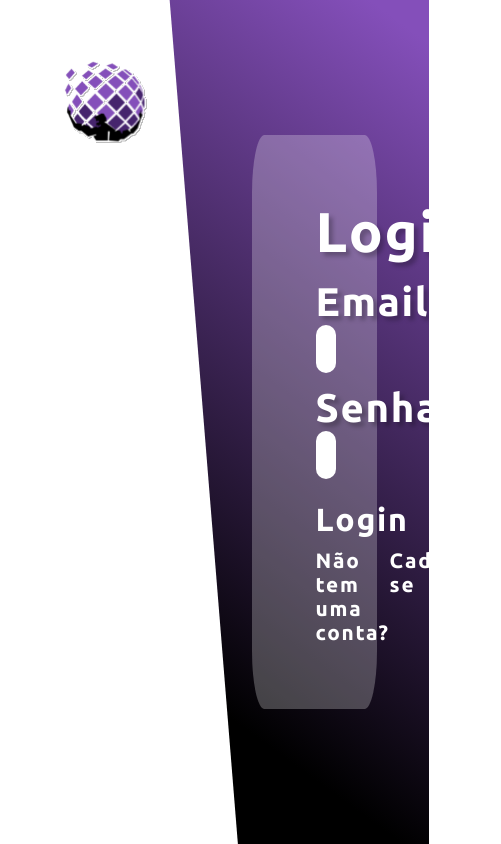
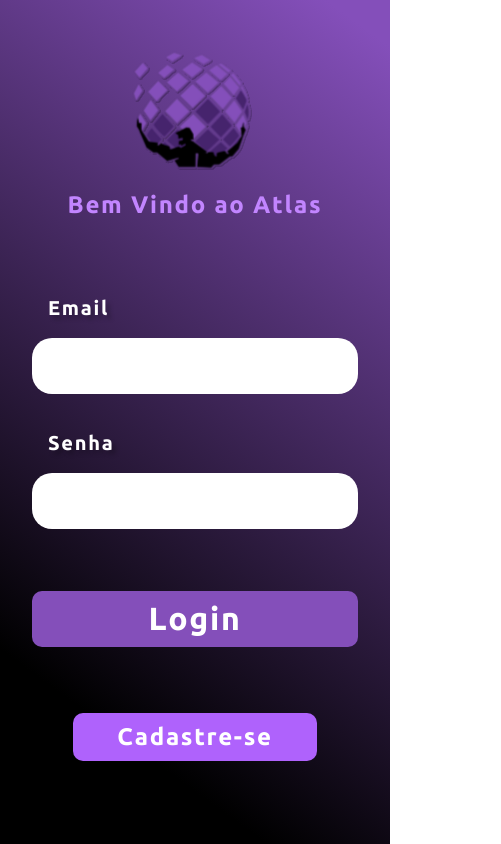
Before and after one commit to atlas-techno/Atlas-FrontEnd, a React (Create React App) app: page / in a window 390 px wide. Shown: the whole page, 501 px wide, since content can reach past the window. Built offline with nearby package versions, Linux system fonts and the light colour scheme; what amazon-cognito-identity-js would draw is missing.

Commit message:
Media query add

```diff
--- a/src/Assets/Css/LoginStyle.css
+++ b/src/Assets/Css/LoginStyle.css
@@ -8,7 +8,7 @@
     box-sizing: border-box;
 }
 
-*{
+* {
     margin: 0;
     padding: 0;
     font-family: 'Ubuntu', sans-serif;
@@ -16,7 +16,7 @@
 }
 
 
-:root{
+:root {
     --roxobase: #844FBA;
     --roxoclaro: #C285FF;
     --roxoclaro2: #af62fc;
@@ -27,13 +27,13 @@
     --fontColor: #46246D;
 }
 
-.mainContainerLogin{
+.mainContainerLogin {
     display: flex;
     justify-content: space-between;
     width: 100vw;
 }
 
-.BgMainLogin{
+.BgMainLogin {
     display: flex;
     align-items: center;
     justify-content: flex-end;
@@ -43,7 +43,7 @@
     clip-path: polygon(5% 0, 100% 0%, 100% 100%, 30% 100%);
 }
 
-.FormContainerLogin{
+.FormContainerLogin {
     display: flex;
 
     align-items: center;
@@ -55,7 +55,7 @@
 
 }
 
-.containerForm{
+.containerForm {
     padding: 4em;
     display: flex;
     flex-direction: column;
@@ -64,7 +64,7 @@
     width: 100%;
 }
 
-.ContainerInputsLogin{
+.ContainerInputsLogin {
     display: flex;
     flex-direction: column;
     justify-content: space-evenly;
@@ -72,14 +72,14 @@
     width: 100%;
 }
 
-.ContainerInputsLogin label{
+.ContainerInputsLogin label {
     text-shadow: 4px 4px 4px rgba(0, 0, 0, 0.25);
     color: white;
-    font-size:2.5em;
+    font-size: 2.5em;
 
 }
 
-.ContainerInputsLogin input{
+.ContainerInputsLogin input {
     height: 3.5rem;
     width: 100%;
     border-radius: 10px;
@@ -91,13 +91,13 @@
     color: var(--roxohover);
 }
 
-.h1Login{
+.h1Login {
     text-shadow: 4px 4px 4px rgba(0, 0, 0, 0.25);
     color: #fff;
     font-size: 3.5em;
 }
 
-.ContainerLabels{
+.ContainerLabels {
     height: 40%;
     display: flex;
     flex-direction: column;
@@ -105,7 +105,7 @@
     align-items: flex-start;
 }
 
-.BtnLogin{
+.BtnLogin {
     /* margin-top: ; */
     width: 100%;
     height: 4rem;
@@ -120,12 +120,12 @@
     transition-duration: 0.5s;
 }
 
-.BtnLogin:hover{
+.BtnLogin:hover {
 
     background: rgba(0, 0, 0, 0.80);
 }
 
-.ContainerNaoTemConta{
+.ContainerNaoTemConta {
     margin-top: 10%;
     color: white;
     width: 100%;
@@ -135,20 +135,22 @@
 }
 
 
-.ContainerNaoTemConta span{
+.ContainerNaoTemConta span {
     /* font-weight: 300; */
-    font-family: 'Ubuntu', sans-serif;}
-.linktoCadastro{
+    font-family: 'Ubuntu', sans-serif;
+}
+
+.linktoCadastro {
     color: white;
     text-decoration: none;
 }
 
-.linktoCadastro:hover{
+.linktoCadastro:hover {
 
     text-decoration: underline;
 }
 
-.ErrorMsGLogin{
+.ErrorMsGLogin {
     position: fixed;
     bottom: 12em;
     /* margin-top: 2em; */
@@ -160,8 +162,8 @@
     font-family: 'Roboto', sans-serif;
 }
 
-.mainContainerLogin img{
-    margin-top: 14%;
+.imgLogo {
+    margin-top: 30vh;
     z-index: 2;
     margin-left: 15%;
     height: 25%;
@@ -169,6 +171,8 @@
 
     /* animation: Rotation 30s infinite; */
 }
+
+
 
 /* @keyframes Rotation {
     0% {
@@ -185,20 +189,176 @@
       }
 } */
 
-.linkBtnLogin{
+.linkBtnLogin {
     text-decoration: none;
     color: #fff;
 }
 
-@media only screen and (max-width: 1778px) and (max-height:768px)  {
+.LogoMobile{
+    display: none;
+}
 
-    .mainContainerLogin{
+.H1Mobile{
+    display: none;
+}
+
+@media only screen and (max-width: 1100px) {
+    .mainContainerLogin {
+        display: flex;
+        /* flex-direction: column; */
+        justify-content: center;
+        width: 100vw;
+        height: 100vh;
+
+    }
+
+    .imgLogo {
+        display: none;
+    }
+
+    .BgMainLogin {
+        display: flex;
+        align-items: center;
+        flex-direction: column;
+        justify-content: center;
+        height: 100vh;
+        width: 100vw;
+        background: linear-gradient(216.15deg, #844FBA 4.13%, #000000 82.74%);
+        clip-path: none;
+    }
+
+    .BtnLogin{
+        height: 3.5rem;
+    }
+
+    .FormContainerLogin {
+        display: flex;
+        font-size: 0.5rem;
+        align-items: center;
+        margin-right: 0;
+        height: 70%;
+        width: 100%;
+        border-radius: 0%;
+        background-color: rgba(255, 255, 255, .0);
+    }
+
+    .H1Mobile {
+        display: block;
+        color: var(--roxoclaro);
+        font-size: 1.5rem;
+    }
+
+    .containerHeaderMobile {
+        width: 100%;
+        height: 10%;
+        background: #fff;
+        display: flex;
+        align-items: center;
+        justify-content: center;
+        flex-direction: column;
+    }
+
+    .h1Login {
+        display: none;
+    }
+
+    .BtnLogin {
+        background: var(--roxobase);
+    }
+
+    .ContainerNaoTemConta span {
+        display: none;
+    }
+
+    .ContainerNaoTemConta {
+        display: flex;
+        justify-content: center;
+
+        align-items: center;
+    }
+
+    .linktoCadastro {
+        width: 75%;
+        height: 3rem;
+
+        background: var(--roxoclaro2);
+        border: none;
+        border-radius: 10px;
+        outline: none;
+        font-size: 1.5rem;
+        color: white;
+        display: flex;
+        justify-content: center;
+        align-items: center;
+        cursor: pointer;
+        transition: ease-in-out;
+        transition-duration: 0.5s;
+    }
+
+    .ContainerLabels input {
+        height: 3.5rem;
+        width: 100%;
+        border-radius: 20px;
+        overflow: hidden;
+        outline: none;
+        border: none;
+        padding: 10px;
+        font-size: 1rem;
+
+    }
+
+    .ContainerLabels label {
+        margin-left: 1rem;
+    }
+
+    .LogoMobile{
+        display: block;
+        width: 40%;
+        animation: Rotation 6s infinite;
+    }
+
+    @keyframes Rotation {
+        0% {
+            transform: scale(.9);
+            /* border-radius: 100%; */
+        }
+
+        50% {
+            transform: scale(1);
+        }
+
+        100% {
+            transform: scale(.9);
+        }
+    }
+
+
+}
+/* max-width: 1778px, max-height:768px*/
+@media only screen and ( min-width: 1100px) and (max-width: 1080px){
+
+    .LogoMobile{
+        display: none;
+
+    }
+
+    .H1Mobile{
+        display: none;
+    }
+
+    .mainContainerLogin {
         display: flex;
         justify-content: space-between;
+        align-items: center;
         width: 100vw;
     }
 
-    .BgMainLogin{
+    /* .mainContainerLogin img{
+        margin-bottom: 10%;
+        margin-top: %;
+    } */
+
+    .BgMainLogin {
         display: flex;
         align-items: center;
         justify-content: flex-end;
@@ -208,7 +368,7 @@
         clip-path: polygon(0% 0%, 100% 0%, 100% 100%, 25% 100%);
     }
 
-    .FormContainerLogin{
+    .FormContainerLogin {
         display: flex;
 
         align-items: center;
@@ -220,16 +380,17 @@
 
     }
 
-    .containerForm{
-        padding: 4em;
+    .containerForm {
+        font-size: 1.5em;
+        padding: 3rem;
         display: flex;
         flex-direction: column;
         justify-content: space-around;
-        height: 100%;
+        height: 90%;
         width: 100%;
     }
 
-    .ContainerInputsLogin{
+    .ContainerInputsLogin {
         display: flex;
         flex-direction: column;
         justify-content: space-evenly;
@@ -237,32 +398,32 @@
         width: 100%;
     }
 
-    .ContainerInputsLogin label{
+    .ContainerInputsLogin label {
         text-shadow: 4px 4px 4px rgba(0, 0, 0, 0.25);
         color: white;
-        font-size:1.5em;
+        font-size: 1.5em;
 
     }
 
-    .ContainerInputsLogin input{
-        height: 2.7rem;
+    .ContainerInputsLogin input {
+        height: 5rem;
         width: 100%;
         border-radius: 10px;
         overflow: hidden;
         outline: none;
         border: none;
         padding: 10px;
-        font-size: 1.2rem;
+        font-size: 2rem;
         color: var(--roxohover);
     }
 
-    .h1Login{
+    .h1Login {
         text-shadow: 4px 4px 4px rgba(0, 0, 0, 0.25);
         color: #fff;
         font-size: 2.5em;
     }
 
-    .ContainerLabels{
+    .ContainerLabels {
         height: 40%;
         display: flex;
         flex-direction: column;
@@ -270,50 +431,52 @@
         align-items: flex-start;
     }
 
-    .BtnLogin{
+    .BtnLogin {
         /* margin-top: ; */
         width: 100%;
-        height: 3rem;
+        height: 4.5rem;
         background: rgba(0, 0, 0, 0.40);
         border: none;
         border-radius: 10px;
         outline: none;
-        font-size: 1.5rem;
+        font-size: 2rem;
         color: white;
         cursor: pointer;
         transition: ease-in-out;
         transition-duration: 0.5s;
     }
 
-    .BtnLogin:hover{
+    .BtnLogin:hover {
 
         background: rgba(0, 0, 0, 0.80);
     }
 
-    .ContainerNaoTemConta{
+    .ContainerNaoTemConta {
         margin-top: 10%;
         color: white;
         width: 100%;
         display: flex;
         justify-content: space-between;
-        font-size: 1rem;
+        font-size: 1.5rem;
     }
 
 
-    .ContainerNaoTemConta span{
+    .ContainerNaoTemConta span {
         /* font-weight: 300; */
-        font-family: 'Ubuntu', sans-serif;}
-    .linktoCadastro{
+        font-family: 'Ubuntu', sans-serif;
+    }
+
+    .linktoCadastro {
         color: white;
         text-decoration: none;
     }
 
-    .linktoCadastro:hover{
+    .linktoCadastro:hover {
 
         text-decoration: underline;
     }
 
-    .ErrorMsGLogin{
+    .ErrorMsGLogin {
         position: fixed;
         bottom: 12em;
         /* margin-top: 2em; */
@@ -325,15 +488,15 @@
         font-family: 'Roboto', sans-serif;
     }
 
-    .mainContainerLogin img{
-        margin-top: 13%;
-        z-index: 2;
+    .mainContainerLogin img {
+        margin-top: 0;
+
         margin-left: 15%;
         height: 25%;
         width: 25%;
     }
 
-    .linkBtnLogin{
+    .linkBtnLogin {
         text-decoration: none;
         color: #fff;
     }
--- a/src/Pages/Login.jsx
+++ b/src/Pages/Login.jsx
@@ -1,4 +1,5 @@
 import logo from "../Assets/img/Logo.svg";
+import logoM from "../Assets/img/LogoMobile.svg";
 import React, { useState, useEffect, useContext } from "react"
 import UserPool from "../Utils/UserPool";
 import { CognitoUser, AuthenticationDetails } from "amazon-cognito-identity-js";
@@ -20,6 +21,7 @@ export default function Login() {
     // const { authenticate } = useContext(AccountContext);
 
     const navigate = useNavigate()
+
 
 
     const EfetuarLogin = (e) => {
@@ -46,20 +48,28 @@ export default function Login() {
 
         user.authenticateUser(authDetails, {
             onSuccess: (data) => {
-
-
-                // var Parse = parseJwt(accessToken)
-                // console.log(Parse)
+                user.getUserAttributes((err, attributes) => {
+                    if (err) {
+                        console.log(err)
+                    } else {
+                        console.log(attributes)
+                    }
+                })
 
 
 
+                user.getSession((err, session) => {
+                    if (err) {
+                        console.log(err)
+                    } else {
+                        sessionStorage.setItem('user-session', session.idToken.jwtToken)
+                    }
+                })
+
+                localStorage.setItem('usuario-login', data.getIdToken().getJwtToken());
+                navigate("/main")
+                // toast.success("Login efetuado com sucesso!", {autoClose: 1000})
                 setLoading(false)
-                localStorage.setItem('usuario-login', data.getIdToken().getJwtToken());
-
-                navigate("/main")
-
-                // toast.success("Login efetuado com sucesso!", {autoClose: 1000})
-
 
             },
             onFailure: (err) => {
@@ -76,13 +86,6 @@ export default function Login() {
         });
 
 
-
-
-
-
-
-
-
     }
 
     // useEffect(() => {
@@ -92,10 +95,16 @@ export default function Login() {
     return (
         <div>
             <main className="mainContainerLogin" >
-                <img src={logo} alt="" />
+                <img src={logo} className="imgLogo" alt="" />
                 <div className="BgMainLogin">
+                    {/* <div className="containerHeaderMobile">
+
+                    </div> */}
+                        <img src={logo} className="LogoMobile" alt="" />
+                        <h1 className="H1Mobile">Bem Vindo ao Atlas</h1>
                     <form className="FormContainerLogin" >
                         <div className="containerForm">
+
                             <h1 className="h1Login" >Login</h1>
 
                             <div className="ContainerInputsLogin">
--- a/src/Pages/Perfil.jsx
+++ b/src/Pages/Perfil.jsx
@@ -14,17 +14,30 @@ export default function Perfil() {
 
     var parseToken = parseJwt(token)
 
+
+
     function SubmitForm(event) {
         event.preventDefault()
 
-        user.authenticateUser()
+
 
         user.changePassword(oldPassword, newPassword, (err, result) => {
-            if(err) console.log(err);
-            console.log(result);
+            if (err) {
+                console.log(err)
+            } else {
+                console.log(result)
+            }
         })
 
     }
+
+    // user.getUserAttributes((err, attributes) => {
+    //     if (err) {
+    //         console.log(err)
+    //     } else {
+    //         console.log(attributes)
+    //     }
+    // })
 
     // console.log(user)
     // useEffect(() => {
--- a/src/Pages/Workspace.jsx
+++ b/src/Pages/Workspace.jsx
@@ -418,6 +418,7 @@ export default function Workspace() {
     }
     useEffect(() => {
         ListarVpcs()
+        ListarSubs()
     }, [])
 
 
@@ -433,11 +434,11 @@ export default function Workspace() {
             console.log(err)
         })
     }
-    useEffect(() => {
-        console.log(listWS)
-        ListarSubs()
+    // useEffect(() => {
+    //     console.log(listWS)
+    //     ListarSubs()
 
-    }, [listWS])
+    // }, [listWS])
 
 
     // useEffect(() => {
```
Also changed, not shown: src/Assets/img/LogoMobile.svg (added). Lines whose indentation alone changed are shown as unchanged.
